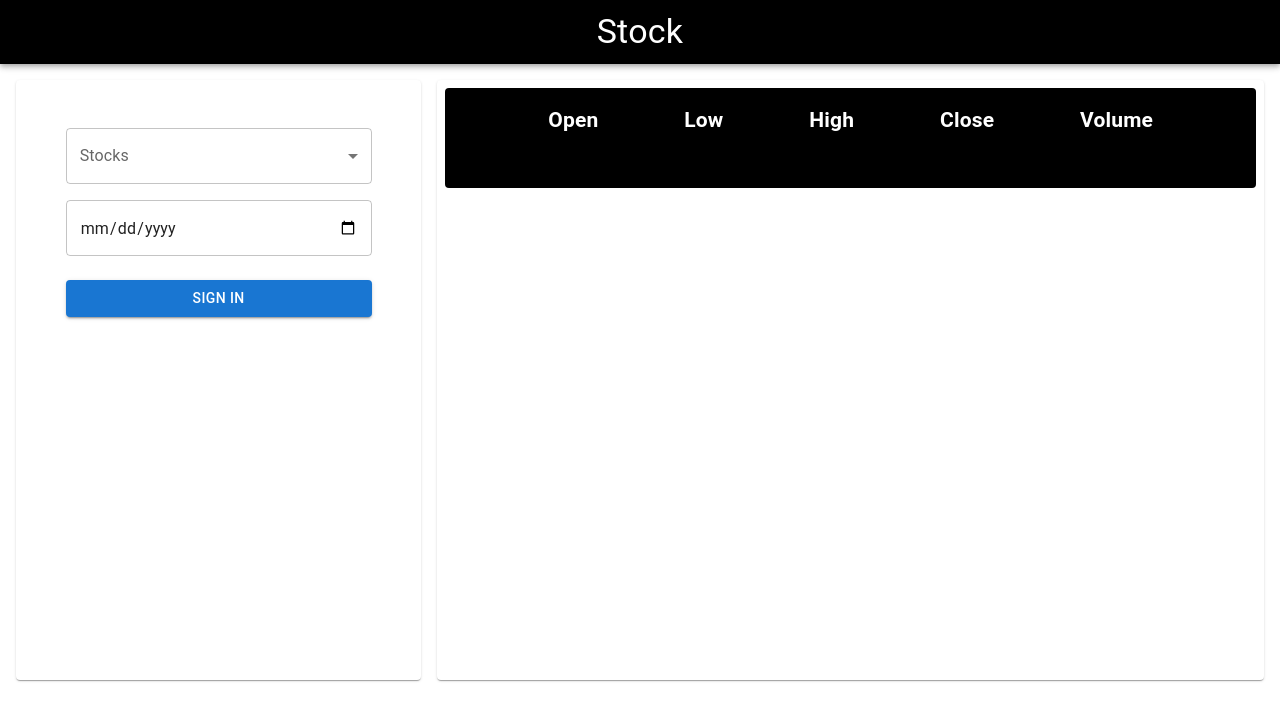
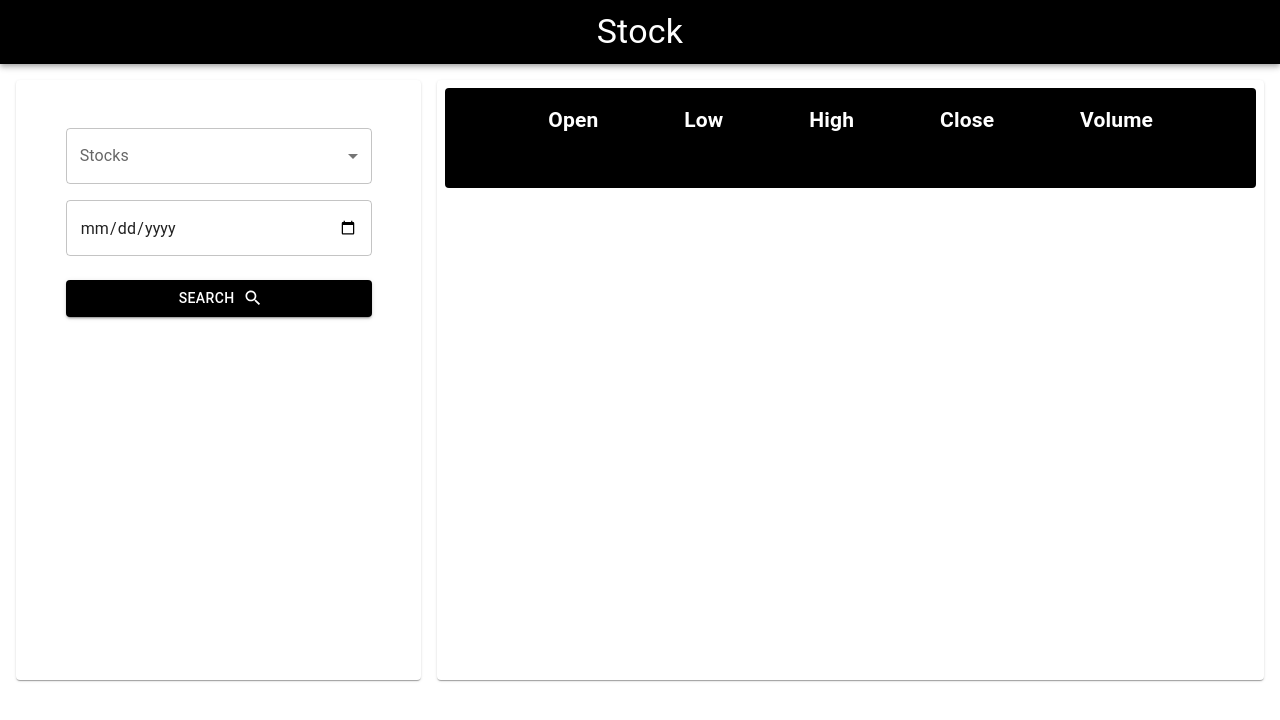
Before and after one commit to 07rv/stocks, a Next.js app: page / in a window 1280 px wide. Shown: the top 720 px of the page. Built offline with nearby package versions, Linux system fonts and the light colour scheme.

Commit message:
add styleing

```diff
--- a/components/Body.jsx
+++ b/components/Body.jsx
@@ -10,8 +10,8 @@ import {
   MenuItem,
   FormHelperText,
   FormControl,
-  Stack,
 } from "@mui/material";
+import SearchIcon from "@mui/icons-material/Search";
 import { createTheme, ThemeProvider } from "@mui/material/styles";
 
 import { useState } from "react";
@@ -178,9 +178,17 @@ const Body = () => {
                       onClick={handleSubmit}
                       fullWidth
                       variant="contained"
-                      sx={{ mt: 3, mb: 2 }}
+                      sx={{
+                        mt: 3,
+                        mb: 2,
+                        bgcolor: "black",
+                        ":hover": {
+                          bgcolor: "#808080",
+                        },
+                      }}
+                      endIcon={<SearchIcon />}
                     >
-                      Sign In
+                      Search
                     </Button>
                   </Box>
                 </Box>
--- a/components/Chart.jsx
+++ b/components/Chart.jsx
@@ -20,10 +20,40 @@ ChartJS.register(
   Legend
 );
 
+import { Box } from "@mui/material";
+
 const Chart = ({ Title, labels, data }) => {
   return (
+    <Box
+      sx={{
+        height: "80%",
+        alignContent: "center",
+        justifyContent: "center",
+        display: "flex",
+      }}
+    >
       <Line
-      options={{ responsive: true }}
+        options={{
+          responsive: true,
+          scales: {
+            y: {
+              ticks: { color: "black", beginAtZero: true },
+            },
+            x: {
+              ticks: { color: "black", beginAtZero: true },
+            },
+          },
+          plugins: {
+            legend: {
+              labels: {
+                color: "black",
+                font: {
+                  size: 20,
+                },
+              },
+            },
+          },
+        }}
         data={{
           labels: labels,
           datasets: [
@@ -36,6 +66,7 @@ const Chart = ({ Title, labels, data }) => {
           ],
         }}
       />
+    </Box>
   );
 };
 
--- a/pages/api/stock.js
+++ b/pages/api/stock.js
@@ -7,7 +7,7 @@ export default function handler(req, res) {
       Low: 12,
       Close: 987654,
       Volume: 876543,
-      Stock: "rvf",
+      Stock: "rqwsbgr",
       Data: [1, 2, 3, 4, 5, 6, 7, 9, 13, 45],
       Labels: [
         "January",
```
Lines whose indentation alone changed are shown as unchanged.
